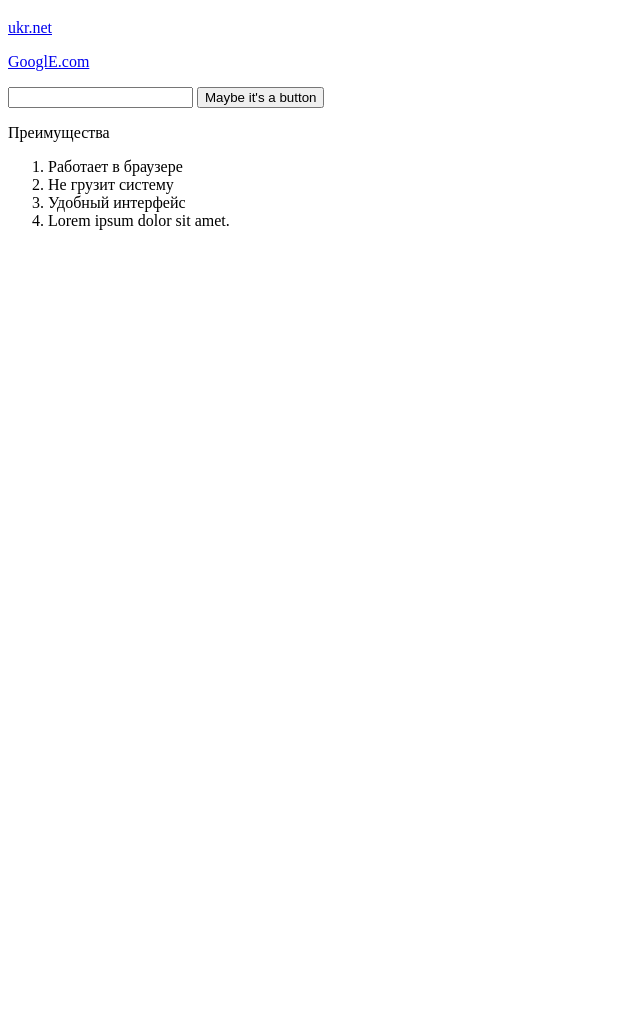
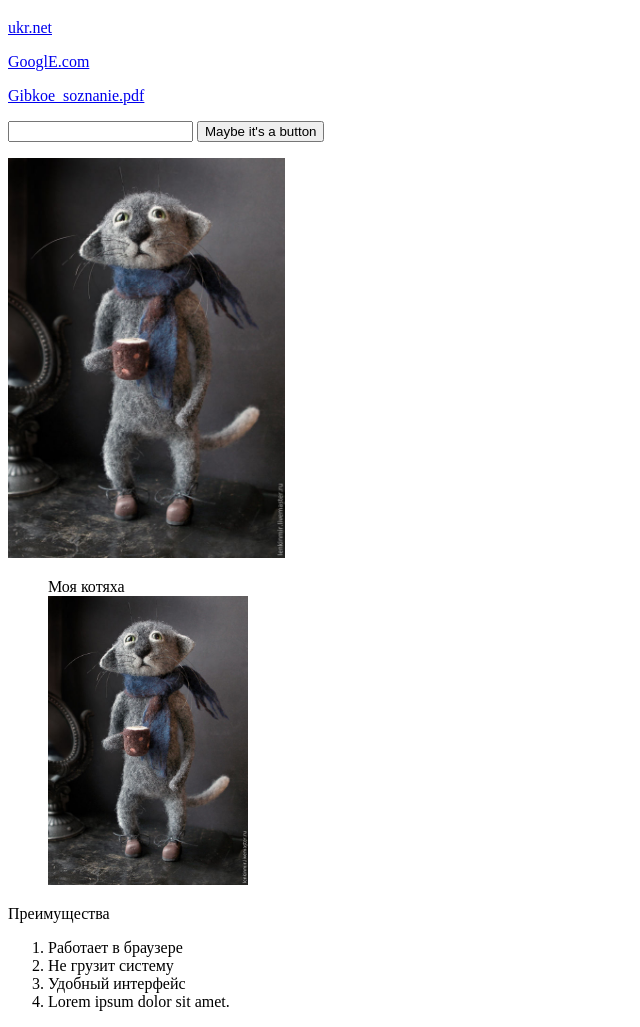
Before and after one commit to OlehKulyk2710/github-test, a plain HTML site: page index.html in a window 1280 px wide. Shown: the part 61-1088 px from the top of the page, without its empty margins (0-640 px from the left). Before the commit the page ends 800 px from the top, so only its background shows below. Drawn offline with Linux system fonts and the light colour scheme.

Commit message:
Sad cat was added

```diff
--- a/index.html
+++ b/index.html
@@ -10,8 +10,15 @@
     <h1>It's just a HEADER</h1>
     <a href="http://ukr.net" target="_blank" title="Probably UKR.NET" rel="BOOM" > ukr.net </a>
     <P> <a href="http://google.com" target="_blank" >GooglE.com</a> </P>
+    <p> <a href="https://drive.google.com/u/0/uc?id=1HKtyDIEheIW_jkqw3z68WY8kTdtelMhj&export=download" download> Gibkoe_soznanie.pdf </a> </p>
     <input type="text" name="user_name" />
-    <button type="submit">Maybe it's a button</button>
+    <button type="button">Maybe it's a button</button>
+    <p> <img src="/image/Sad cat.jpg" alt="It's me" height="400"> </p>
+    <figure>
+        <!-- Произвольный графический контент: фотография, график, диаграмма и т. п. -->
+        <figcaption>Моя котяха</figcaption>
+        <img src="/image/Sad cat.jpg" alt="альтернативный текст" width="200"/>
+        </figure>
     <p>Преимущества</p>
     <ol>
         <li>Работает в браузере</li>
```
Also changed, not shown: image/Sad cat.jpg (added).
